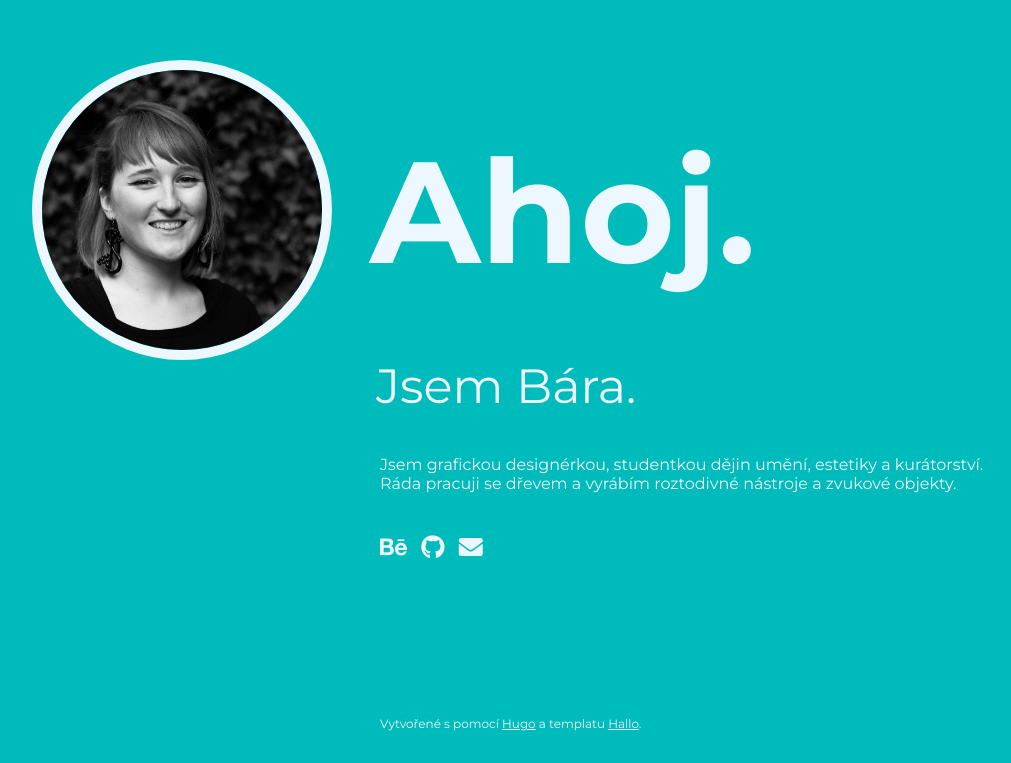
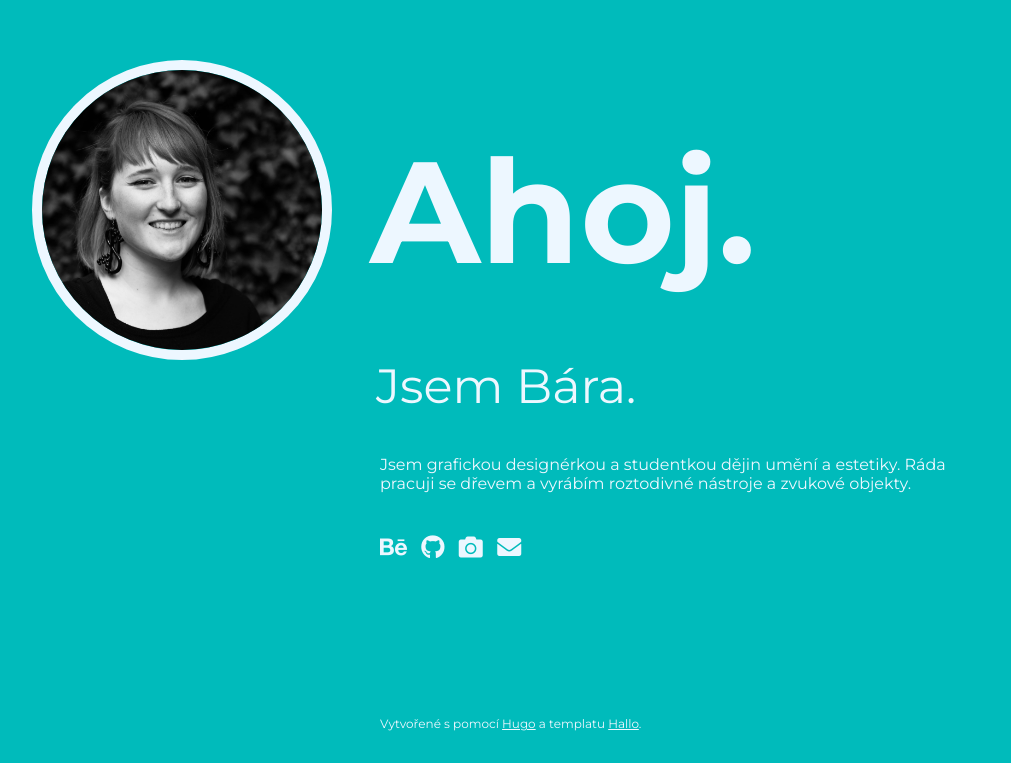
Before and after one commit to baraburi/baraburi.github.io, a plain HTML site: page index.html in a window 1280 px wide. Shown: the part 148-911 px from the top of the page, without its empty margins (260-1271 px from the left). Drawn offline with Linux system fonts and the light colour scheme; some icons are missing.

Commit message:
full page v0.03

```diff
--- a/index.html
+++ b/index.html
@@ -37,13 +37,15 @@
             <img src="images/portrait.jpg" class="portrait" alt="Portrait" />
         </div>
         <div class="column right"><h1>Ahoj.</h1><h2>Jsem Bára.</h2>
-            <p>Jsem grafickou designérkou, studentkou dějin umění, estetiky a kurátorství. Ráda pracuji se dřevem a vyrábím roztodivné nástroje a zvukové objekty.
+            <p>Jsem grafickou designérkou a studentkou dějin umění a estetiky. Ráda pracuji se dřevem a vyrábím roztodivné nástroje a zvukové objekty.
 </p>
 
             <div class="links"><a rel="me" href="https://www.behance.net/barboraburianov" title="Behance">
                         <span class="fab fa-behance"></span>
                     </a><a rel="me" href="https://github.com/baraburi" title="Github">
                         <span class="fab fa-github"></span>
+                    </a><a rel="me" href="https://unsplash.com/@baraburi" title="Unsplash">
+                        <span class="fas fa-camera"></span>
                     </a><a rel="me" href="mailto:barboraburian@gmail.com" title="E-mail">
                         <span class="fas fa-envelope"></span>
                     </a></div>
```
